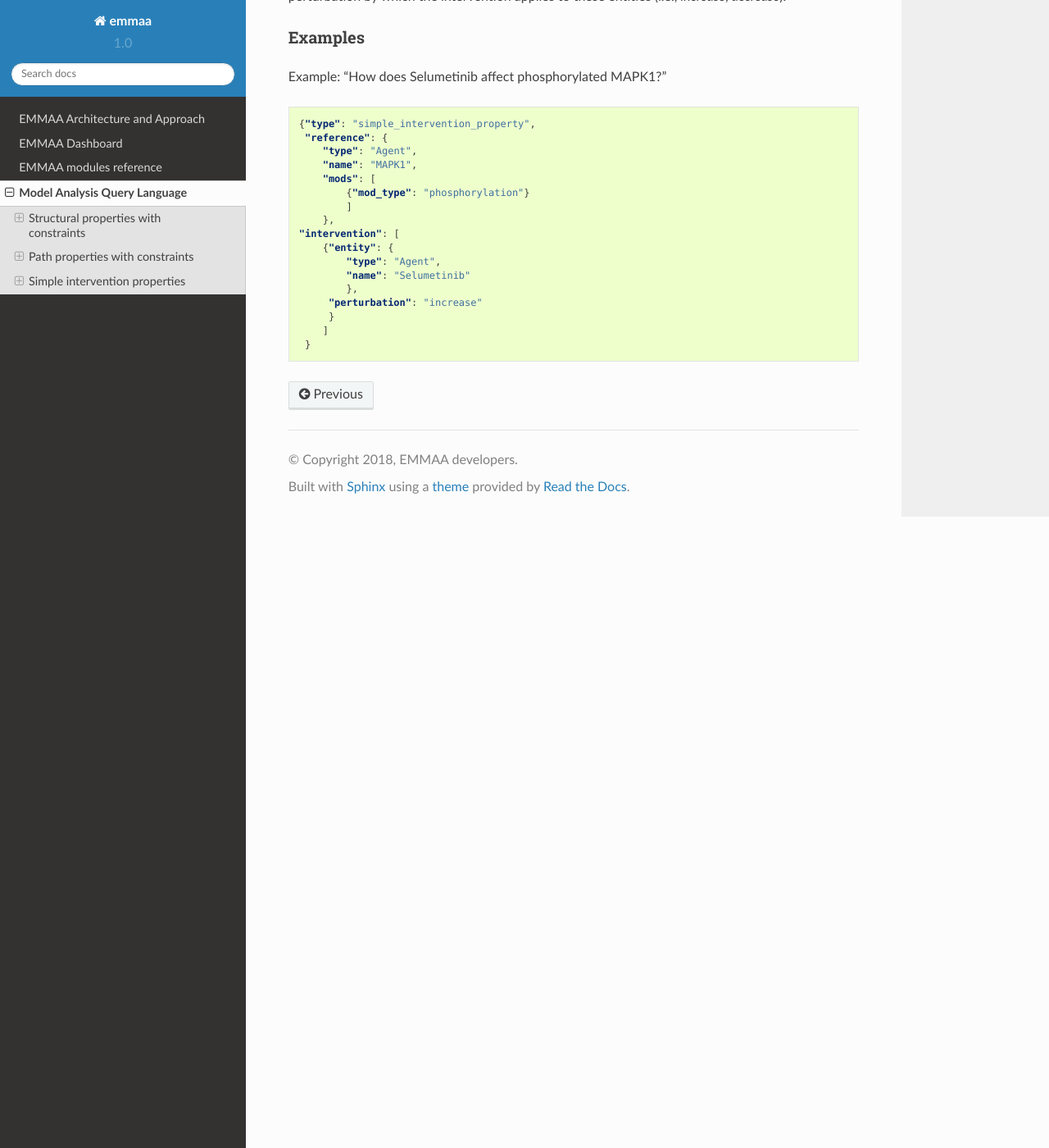
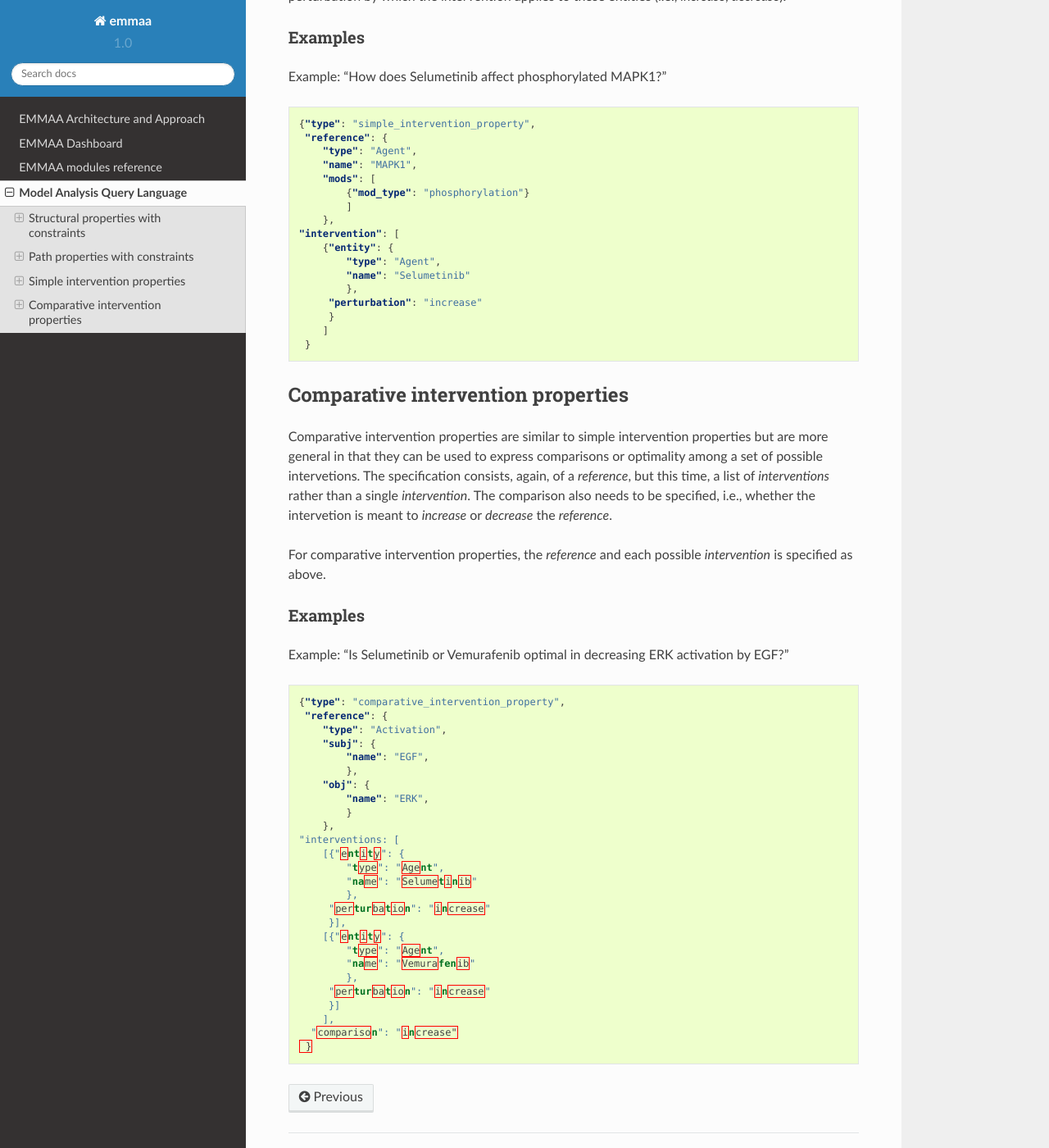
Before and after one commit to gyorilab/emmaa, a Sphinx documentation site: the page built from doc/maql.rst, in a window 1280 px wide and 1400 px high, scrolled down 3682 px. Shown: the whole window at 82% size. Built offline with Sphinx 7.4.7 and the Read the Docs theme 2.0.0, drawn with Linux system fonts in a browser that asks for light colours.

Commit message:
Add specification for comparative intervention properties

```diff
--- a/doc/maql.rst
+++ b/doc/maql.rst
@@ -198,3 +198,51 @@ Example: "How does Selumetinib affect phosphorylated MAPK1?"
          }
         ]
      }
+
+
+Comparative intervention properties
+-----------------------------------
+Comparative intervention properties are similar to simple intervention
+properties but are more general in that they can be used to express
+comparisons or optimality among a set of possible intervetions.
+The specification consists, again, of a *reference*, but this time, a list
+of *interventions* rather than a single *intervention*. The comparison
+also needs to be specified, i.e., whether the intervetion is meant to
+*increase* or *decrease* the *reference*.
+
+For comparative intervention properties, the *reference* and each possible
+*intervention* is specified as above.
+
+Examples
+~~~~~~~~
+Example: "Is Selumetinib or Vemurafenib optimal in decreasing ERK activation by
+EGF?"
+
+.. code-block:: json
+
+    {"type": "comparative_intervention_property",
+     "reference": {
+        "type": "Activation",
+        "subj": {
+            "name": "EGF",
+            },
+        "obj": {
+            "name": "ERK",
+            }
+        },
+    "interventions: [
+        [{"entity": {
+            "type": "Agent",
+            "name": "Selumetinib"
+            },
+         "perturbation": "increase"
+         }],
+        [{"entity": {
+            "type": "Agent",
+            "name": "Vemurafenib"
+            },
+         "perturbation": "increase"
+         }]
+        ],
+      "comparison": "increase"
+     }
```
